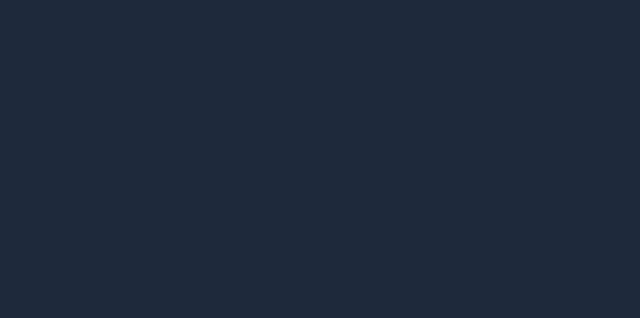
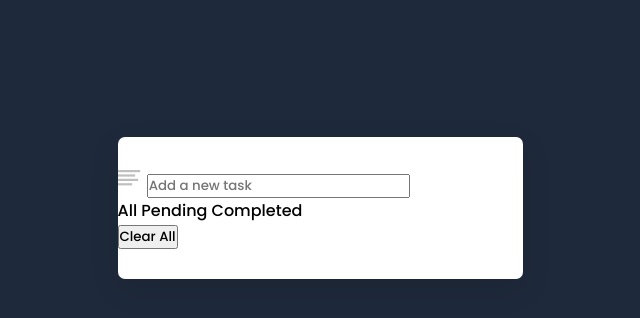
Before and after one commit to AbdurasulovSardor/to-do-app, a plain HTML site: page index.html in a window 1280 px wide. Shown: the whole page, without its empty margins (320-960 px from the left). Drawn offline with Linux system fonts and the light colour scheme.

Commit message:
added html tags

```diff
--- a/index.html
+++ b/index.html
@@ -8,7 +8,22 @@
     <title>To Do</title>
   </head>
   <body>
+    <div class="wrapper">
+      <div class="task-input">
+        <img src="bars-icon.svg" />
+        <input type="text" placeholder="Add a new task" />
+      </div>
 
+      <div class="controls">
+        <div class="filters">
+          <span id="all" class="active">All</span>
+          <span id="pending">Pending</span>
+          <span id="completed">Completed</span>
+        </div>
+        <button class="clear-btn">Clear All</button>
+      </div>
+      <ul class="task-box"></ul>
+    </div>
 
     <script src="script.js"></script>
   </body>
```
